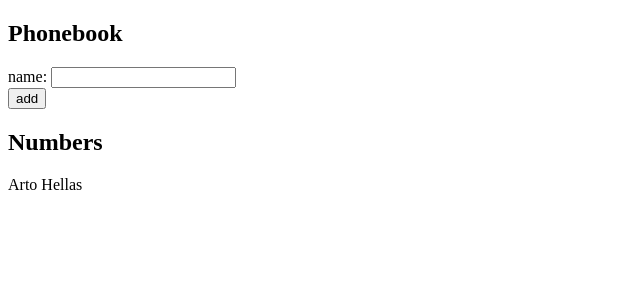
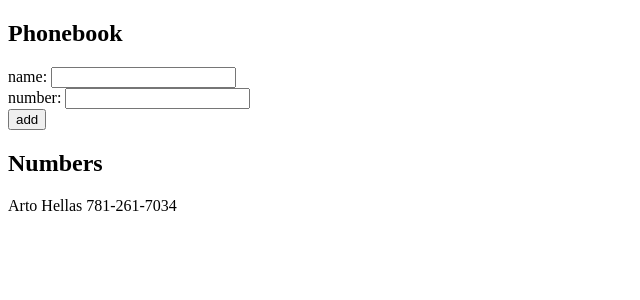
Before and after one commit to DomDomo/fullstackopen-course, a React (Create React App) app in the folder part2/phonebook/: page / in a window 1280 px wide. Shown: the top 300 px of the page, without its empty margins (0-640 px from the left). Built offline with nearby package versions, Linux system fonts and the light colour scheme.

Commit message:
Finish 2.8

```diff
--- a/part2/phonebook/src/App.js
+++ b/part2/phonebook/src/App.js
@@ -1,11 +1,18 @@
 import React, { useState } from "react";
 
 const App = () => {
-  const [persons, setPersons] = useState([{ name: "Arto Hellas" }]);
+  const [persons, setPersons] = useState([
+    { name: "Arto Hellas", number: "781-261-7034" },
+  ]);
   const [newName, setNewName] = useState("");
+  const [newNumber, setNewNumber] = useState("");
 
   const handleNameChange = (event) => {
     setNewName(event.target.value);
+  };
+
+  const handleNumberChange = (event) => {
+    setNewNumber(event.target.value);
   };
 
   const addPerson = (event) => {
@@ -21,9 +28,11 @@ const App = () => {
       setPersons(
         persons.concat({
           name: newName,
+          number: newNumber,
         })
       );
       setNewName("");
+      setNewNumber("");
     }
   };
 
@@ -33,6 +42,8 @@ const App = () => {
       <form onSubmit={addPerson}>
         <div>
           name: <input value={newName} onChange={handleNameChange} />
+          <br />
+          number: <input value={newNumber} onChange={handleNumberChange} />
         </div>
         <div>
           <button type="submit">add</button>
@@ -40,7 +51,9 @@ const App = () => {
       </form>
       <h2>Numbers</h2>
       {persons.map((person) => (
-        <p key={person.name}>{person.name}</p>
+        <p key={person.name}>
+          {person.name} {person.number}
+        </p>
       ))}
     </div>
   );
```
